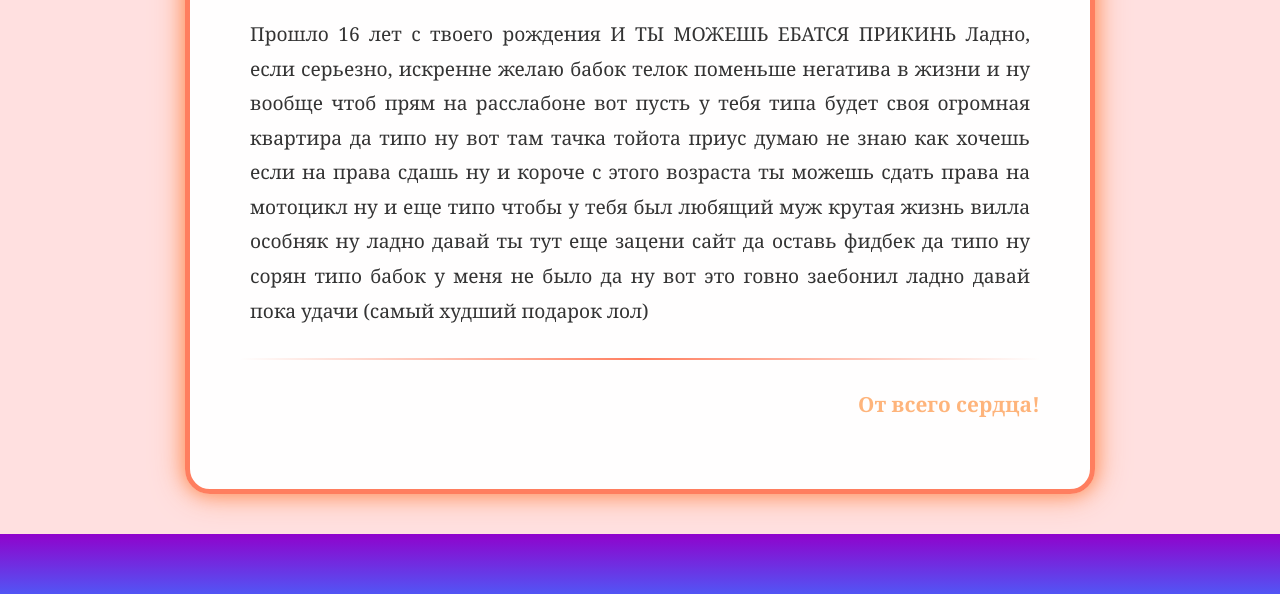
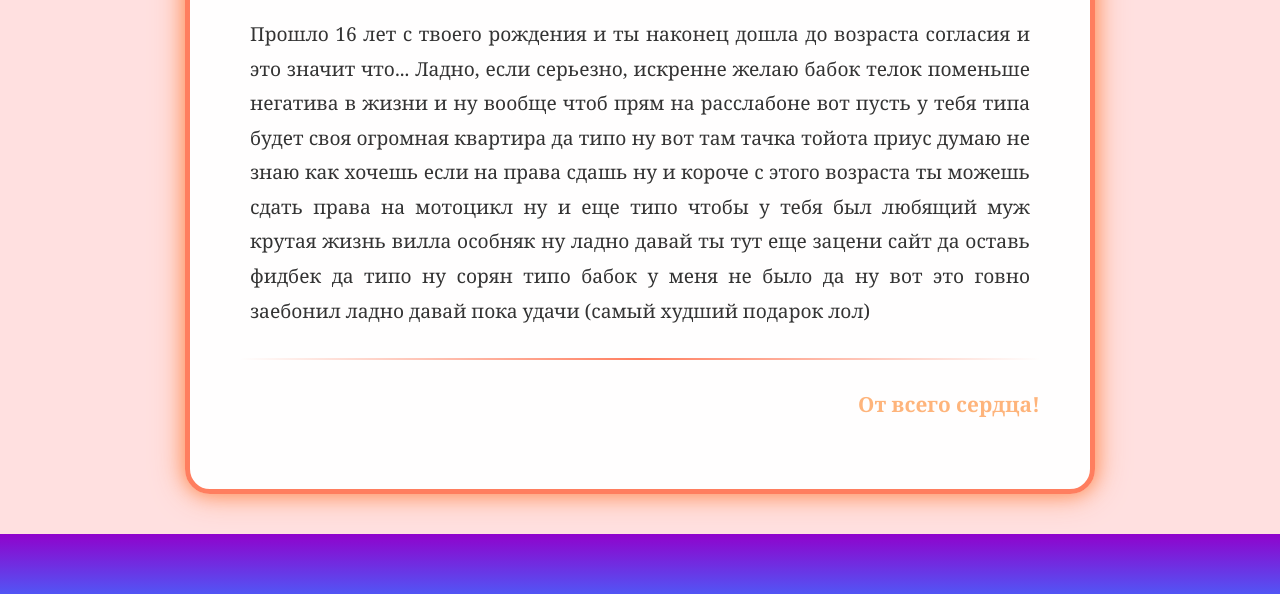
Before and after one commit to Dashahappybithdaylol/Dashahappybithdaylol.github.io, a plain HTML site: page index.html in a window 1280 px wide. Shown: the part 260-854 px from the top of the page. Drawn offline with Linux system fonts and the light colour scheme.

Commit message:
Update index.html

```diff
--- a/index.html
+++ b/index.html
@@ -26,21 +26,13 @@
                 </p>
 
                 <div class="main-text-area">
-                    Прошло 16 лет с твоего рождения И ТЫ МОЖЕШЬ ЕБАТСЯ
-                    ПРИКИНЬ
+                    Прошло 16 лет с твоего рождения и ты наконец дошла до возраста согласия и это значит что...
                     Ладно, если серьезно, искренне желаю бабок телок
                     поменьше негатива в жизни и ну вообще чтоб прям на расслабоне
                     вот пусть у тебя типа будет своя огромная квартира да типо
                     ну вот там тачка тойота приус думаю не знаю как хочешь если на права сдашь
                     ну и короче с этого возраста ты можешь сдать права на мотоцикл
-                    ну и еще типо чтобы у тебя был любящий муж крутая жизнь
-                    вилла
-                    особняк
-                    ну ладно давай
-                    ты тут еще зацени сайт да оставь фидбек да типо
-                    ну сорян типо бабок у меня не было да
-                    ну вот это говно заебонил
-                    ладно давай пока
+                    ну и еще типо чтобы у тебя был любящий муж крутая жизнь вилла особняк ну ладно давай ты тут еще зацени сайт да оставь фидбек да типо ну сорян типо бабок у меня не было да ну вот это говно заебонил ладно давай пока
                     удачи
                     (самый худший подарок лол)
                 </div>
```
